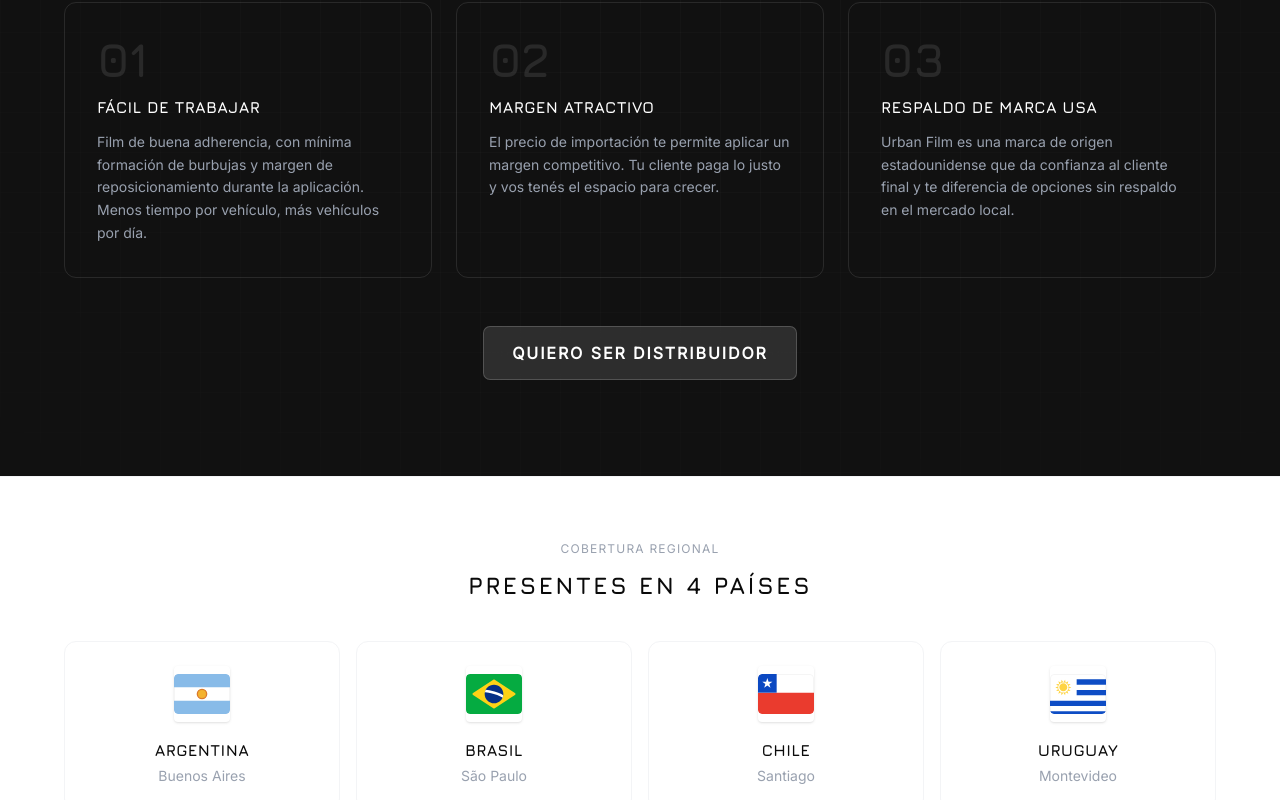
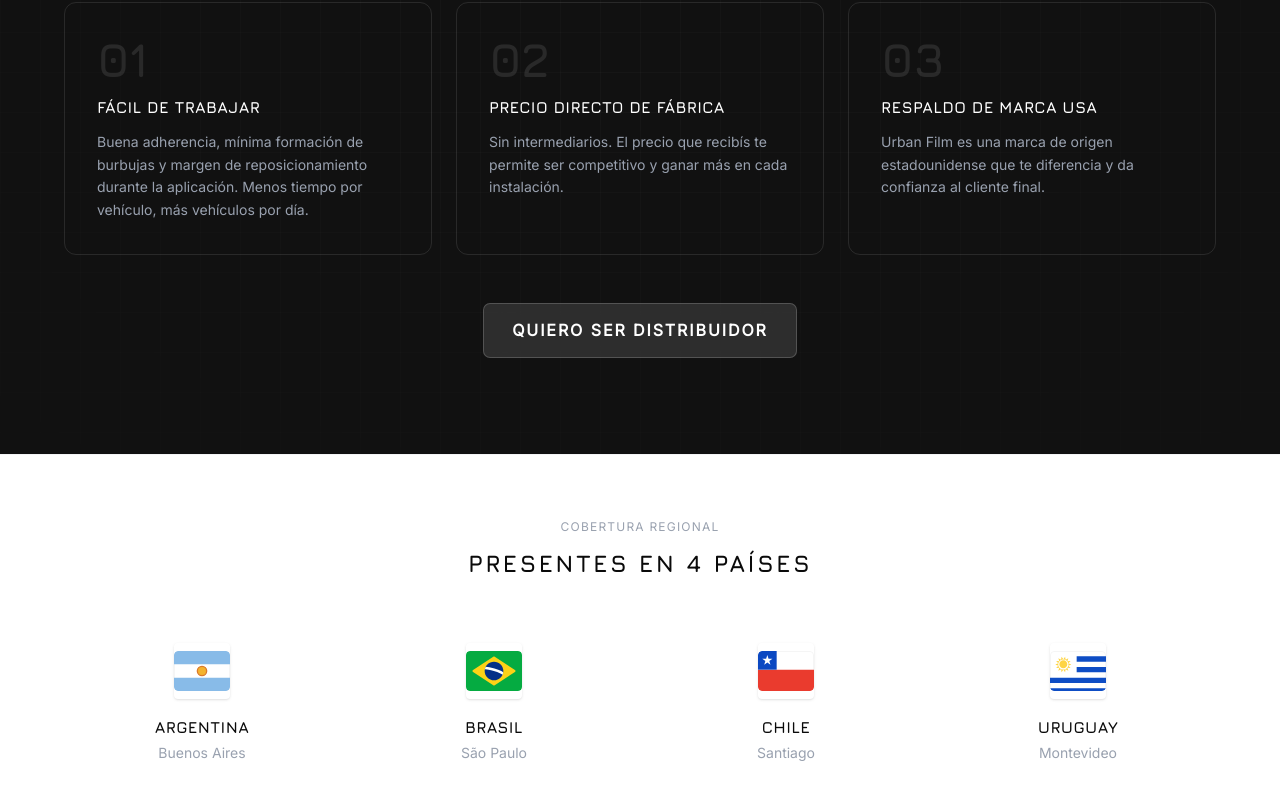
Before and after one commit to ColoniaCloud/UrbanFilm, a Next.js app: page / in a window 1280 px wide. Shown: the part 1920-2720 px from the top of the page. Built offline with nearby package versions, Linux system fonts and the light colour scheme.

Commit message:
fix: remove borders from country flags and update installer card descriptions on home page

```diff
--- a/app/(public)/page.tsx
+++ b/app/(public)/page.tsx
@@ -56,15 +56,15 @@ export default function Home() {
               <span className="block text-5xl font-black text-white/10 mb-3 heading">01</span>
               <h3 className="text-base font-bold uppercase tracking-wide mb-3 heading">Fácil de trabajar</h3>
               <p className="text-sm text-gray-400 leading-relaxed body-text">
-                Film de buena adherencia, con mínima formación de burbujas y margen de reposicionamiento durante la aplicación. Menos tiempo por vehículo, más vehículos por día.
+                Buena adherencia, mínima formación de burbujas y margen de reposicionamiento durante la aplicación. Menos tiempo por vehículo, más vehículos por día.
               </p>
             </div>
 
             <div className="border border-white/10 p-8 rounded-xl hover:border-white/25 transition-colors">
               <span className="block text-5xl font-black text-white/10 mb-3 heading">02</span>
-              <h3 className="text-base font-bold uppercase tracking-wide mb-3 heading">Margen atractivo</h3>
+              <h3 className="text-base font-bold uppercase tracking-wide mb-3 heading">Precio directo de fábrica</h3>
               <p className="text-sm text-gray-400 leading-relaxed body-text">
-                El precio de importación te permite aplicar un margen competitivo. Tu cliente paga lo justo y vos tenés el espacio para crecer.
+                Sin intermediarios. El precio que recibís te permite ser competitivo y ganar más en cada instalación.
               </p>
             </div>
 
@@ -72,7 +72,7 @@ export default function Home() {
               <span className="block text-5xl font-black text-white/10 mb-3 heading">03</span>
               <h3 className="text-base font-bold uppercase tracking-wide mb-3 heading">Respaldo de marca USA</h3>
               <p className="text-sm text-gray-400 leading-relaxed body-text">
-                Urban Film es una marca de origen estadounidense que da confianza al cliente final y te diferencia de opciones sin respaldo en el mercado local.
+                Urban Film es una marca de origen estadounidense que te diferencia y da confianza al cliente final.
               </p>
             </div>
           </div>
@@ -101,7 +101,7 @@ export default function Home() {
               { pais: 'Chile', ciudad: 'Santiago', svg: '/img/flag-chile.svg' },
               { pais: 'Uruguay', ciudad: 'Montevideo', svg: '/img/flag-uruguay.svg' },
             ].map(({ pais, ciudad, svg }) => (
-              <div key={pais} className="text-center p-6 border border-gray-100 rounded-xl">
+              <div key={pais} className="text-center p-6">
                 <div className="flex justify-center mb-4">
                   <Image
                     src={svg}
```
